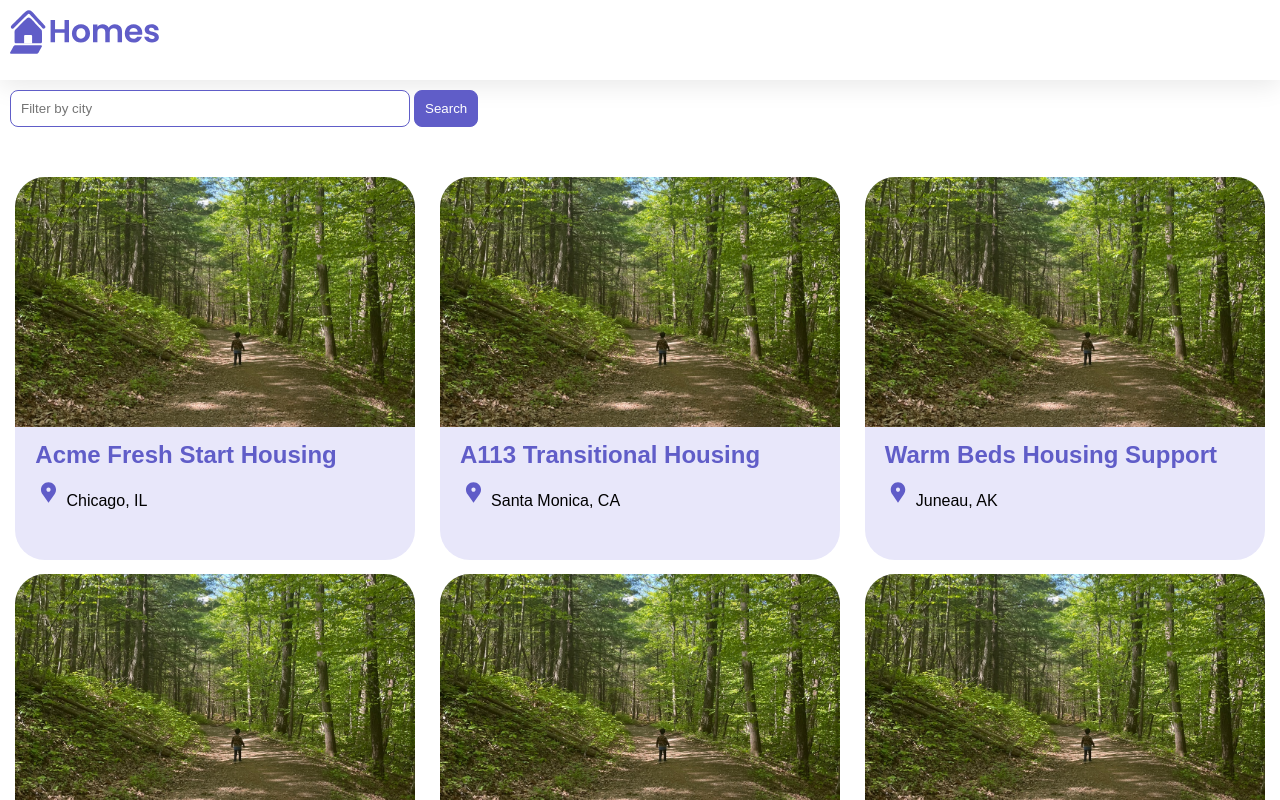
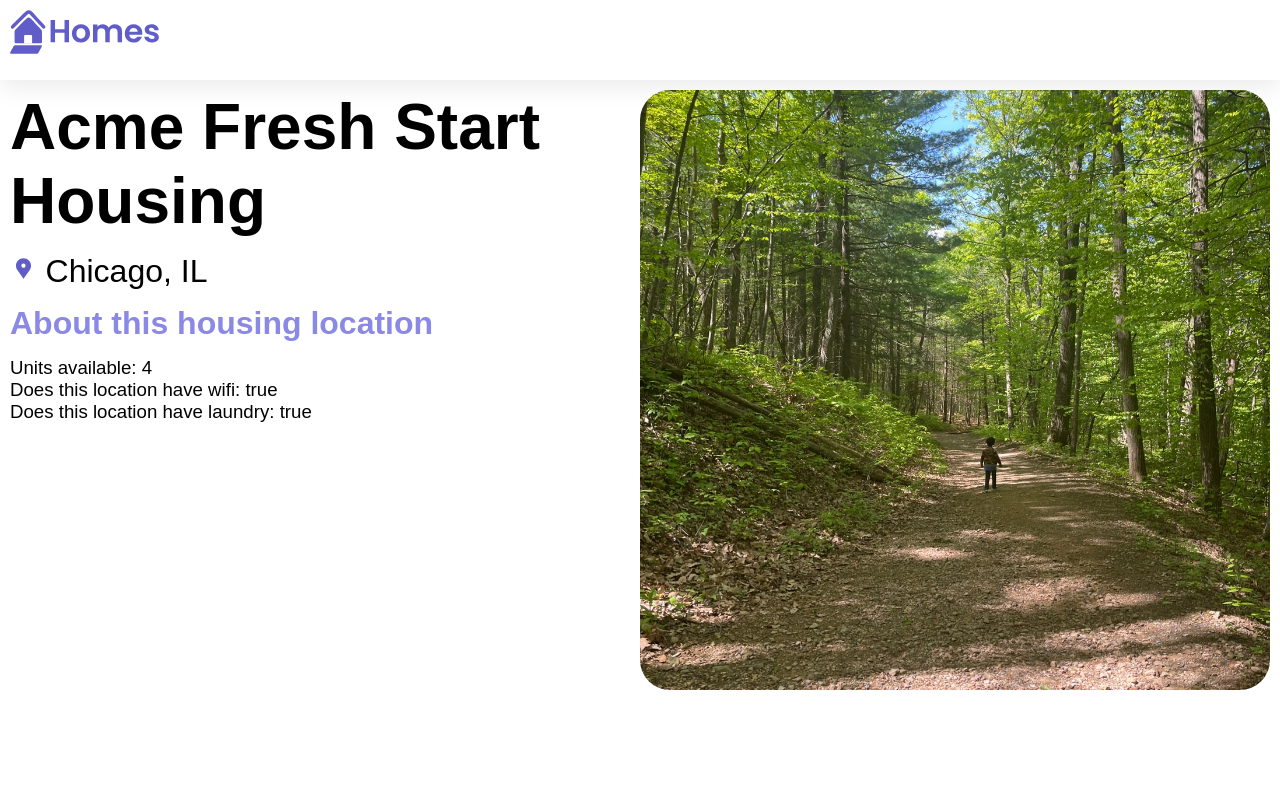
Before and after one commit to anolysius/angular-tutorial, an Angular app: page /details/0 in a window 1280 px wide. Shown: the top 800 px of the page. Built offline with nearby package versions, Linux system fonts and the light colour scheme.

Commit message:
feat: add detail page and setting router

```diff
--- a/src/app/app.component.ts
+++ b/src/app/app.component.ts
@@ -1,13 +1,15 @@
 import { Component } from '@angular/core';
 import { HomeComponent } from './home/home.component';
+import { RouterModule } from '@angular/router';
 
 @Component({
   selector: 'app-root',
   standalone: true,
-  imports: [HomeComponent],
+  imports: [HomeComponent, RouterModule],
   template: `
     <main>
-      <header>
+      <a [routerLink]="['/']">
+        <header class="brand-name">
           <img
             class="brand-logo"
             src="/assets/logo.svg"
@@ -15,8 +17,9 @@ import { HomeComponent } from './home/home.component';
             aria-hidden="true"
           />
         </header>
+      </a>
       <section class="content">
-        <app-home></app-home>
+        <router-outlet></router-outlet>
       </section>
     </main>
   `,
--- /dev/null
+++ b/src/app/details/details.component.scss
@@ -0,0 +1,71 @@
+.listing-photo {
+  height: 600px;
+  width: 50%;
+  object-fit: cover;
+  border-radius: 30px;
+  float: right;
+}
+
+.listing-heading {
+  font-size: 48pt;
+  font-weight: bold;
+  margin-bottom: 15px;
+}
+
+.listing-location::before {
+  content: url('/assets/location-pin.svg') / '';
+}
+
+.listing-location {
+  font-size: 24pt;
+  margin-bottom: 15px;
+}
+
+.listing-features > .section-heading {
+  color: var(--secondary-color);
+  font-size: 24pt;
+  margin-bottom: 15px;
+}
+
+.listing-features {
+  margin-bottom: 20px;
+}
+
+.listing-features li {
+  font-size: 14pt;
+}
+
+li {
+  list-style-type: none;
+}
+
+.listing-apply .section-heading {
+  font-size: 18pt;
+  margin-bottom: 15px;
+}
+
+label, input {
+  display: block;
+}
+label {
+  color: var(--secondary-color);
+  font-weight: bold;
+  text-transform: uppercase;
+  font-size: 12pt;
+}
+input {
+  font-size: 16pt;
+  margin-bottom: 15px;
+  padding: 10px;
+  width: 400px;
+  border-top: none;
+  border-right: none;
+  border-left: none;
+  border-bottom: solid .3px;
+}
+@media (max-width: 1024px) {
+  .listing-photo {
+    width: 100%;
+    height: 400px;
+  }
+}
--- /dev/null
+++ b/src/app/details/details.component.ts
@@ -0,0 +1,50 @@
+import { HousingService } from './../housing.service';
+import { HousingLocation } from './../housinglocation';
+import { inject } from '@angular/core';
+import { Component } from '@angular/core';
+import { CommonModule } from '@angular/common';
+import { ActivatedRoute, RouterModule } from '@angular/router';
+
+@Component({
+  selector: 'app-details',
+  standalone: true,
+  imports: [CommonModule, RouterModule],
+  template: `
+    <article>
+      <img
+        class="listing-photo"
+        [src]="housingLocation?.photo"
+        alt="Exterior photo of {{ housingLocation?.name }}"
+      />
+      <section class="listing-description">
+        <h2 class="listing-heading">{{ housingLocation?.name }}</h2>
+        <p class="listing-location">
+          {{ housingLocation?.city }}, {{ housingLocation?.state }}
+        </p>
+      </section>
+      <section class="listing-features">
+        <h2 class="section-heading">About this housing location</h2>
+        <ul>
+          <li>Units available: {{ housingLocation?.availableUnits }}</li>
+          <li>Does this location have wifi: {{ housingLocation?.wifi }}</li>
+          <li>
+            Does this location have laundry: {{ housingLocation?.laundry }}
+          </li>
+        </ul>
+      </section>
+    </article>
+  `,
+  styleUrls: ['./details.component.scss'],
+})
+export class DetailsComponent {
+  route: ActivatedRoute = inject(ActivatedRoute);
+  housingService: HousingService = inject(HousingService);
+  housingLocationId: number = -1;
+  housingLocation: HousingLocation | undefined;
+  constructor() {
+    this.housingLocationId = +this.route.snapshot.params['id'];
+    this.housingLocation = this.housingService.getHousingLocaionsById(
+      this.housingLocationId
+    );
+  }
+}
--- a/src/app/home/home.component.ts
+++ b/src/app/home/home.component.ts
@@ -19,7 +19,7 @@ import { HousingService } from '../housing.service';
     <section class="results">
       <app-housing-location
         *ngFor="let housingLocation of housingLocationList"
-        [housingLocaion]="housingLocation"
+        [housingLocation]="housingLocation"
       ></app-housing-location>
     </section>
   `,
--- a/src/app/housing-location/housing-location.component.ts
+++ b/src/app/housing-location/housing-location.component.ts
@@ -1,27 +1,29 @@
 import { Component, Input } from '@angular/core';
 import { CommonModule } from '@angular/common';
 import { HousingLocation } from '../housinglocation';
+import { RouterModule } from '@angular/router';
 
 @Component({
   selector: 'app-housing-location',
   standalone: true,
-  imports: [CommonModule],
+  imports: [CommonModule, RouterModule],
   template: `
     <section class="listing">
       <img
         class="listing-photo"
-        [src]="housingLocaion.photo"
-        alt="Exteriorphoto of {{ housingLocaion.name }}"
+        [src]="housingLocation.photo"
+        alt="Exteriorphoto of {{ housingLocation.name }}"
       />
-      <h2 class="listing-heading">{{ housingLocaion.name }}</h2>
+      <h2 class="listing-heading">{{ housingLocation.name }}</h2>
       <p class="listing-location">
-        {{ housingLocaion.city }}, {{ housingLocaion.state }}
+        {{ housingLocation.city }}, {{ housingLocation.state }}
       </p>
+      <a [routerLink]="['/details', housingLocation.id]">Learn More</a>
     </section>
   `,
   styleUrls: ['./housing-location.component.scss'],
 })
 export class HousingLocationComponent {
   @Input()
-  housingLocaion!: HousingLocation;
+  housingLocation!: HousingLocation;
 }
--- a/src/app/housing.service.ts
+++ b/src/app/housing.service.ts
@@ -113,9 +113,7 @@ export class HousingService {
     return this.housingLocationList;
   }
 
-  getHousingLocaionsById(id: number): Array<HousingLocation> {
-    return this.housingLocationList.filter((h) => {
-      h.id === id;
-    });
+  getHousingLocaionsById(id: number): HousingLocation {
+    return this.housingLocationList.filter((h) => h.id === id)?.[0];
   }
 }
--- /dev/null
+++ b/src/app/routes.ts
@@ -0,0 +1,18 @@
+import { Routes } from '@angular/router';
+import { HomeComponent } from './home/home.component';
+import { DetailsComponent } from './details/details.component';
+
+const routeConfig: Routes = [
+  {
+    path: '',
+    component: HomeComponent,
+    title: 'Home Page',
+  },
+  {
+    path: 'details/:id',
+    component: DetailsComponent,
+    title: 'Home Details',
+  },
+];
+
+export default routeConfig;
--- a/src/main.ts
+++ b/src/main.ts
@@ -1,5 +1,5 @@
-import { platformBrowserDynamic } from '@angular/platform-browser-dynamic';
-
+import { provideRouter } from '@angular/router';
+import routeConfig from './app/routes';
 import {
   bootstrapApplication,
   provideProtractorTestingSupport,
@@ -7,5 +7,5 @@ import {
 import { AppComponent } from './app/app.component';
 
 bootstrapApplication(AppComponent, {
-  providers: [provideProtractorTestingSupport()],
+  providers: [provideProtractorTestingSupport(), provideRouter(routeConfig)],
 }).catch((err) => console.error(err));
```
Lines whose indentation alone changed are shown as unchanged.
